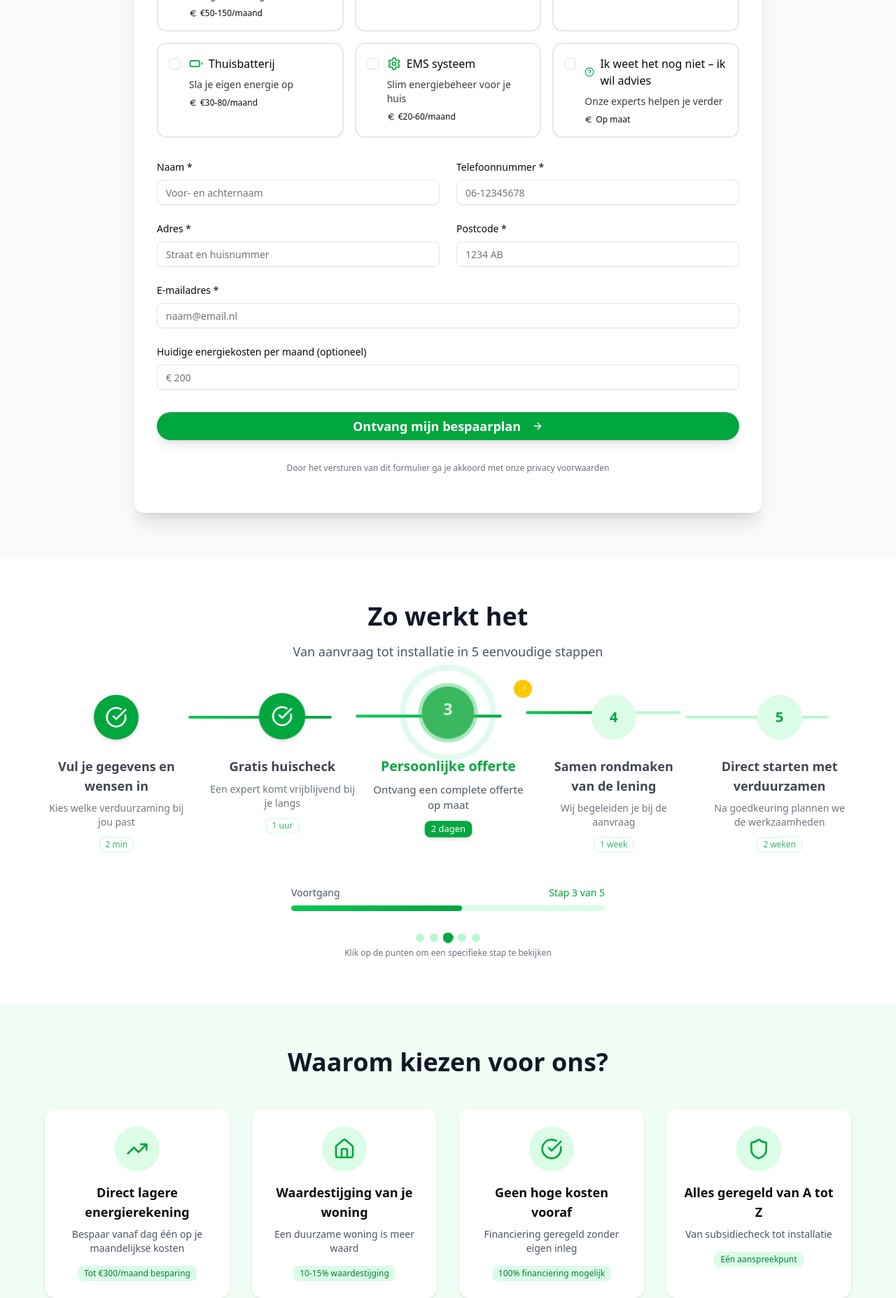
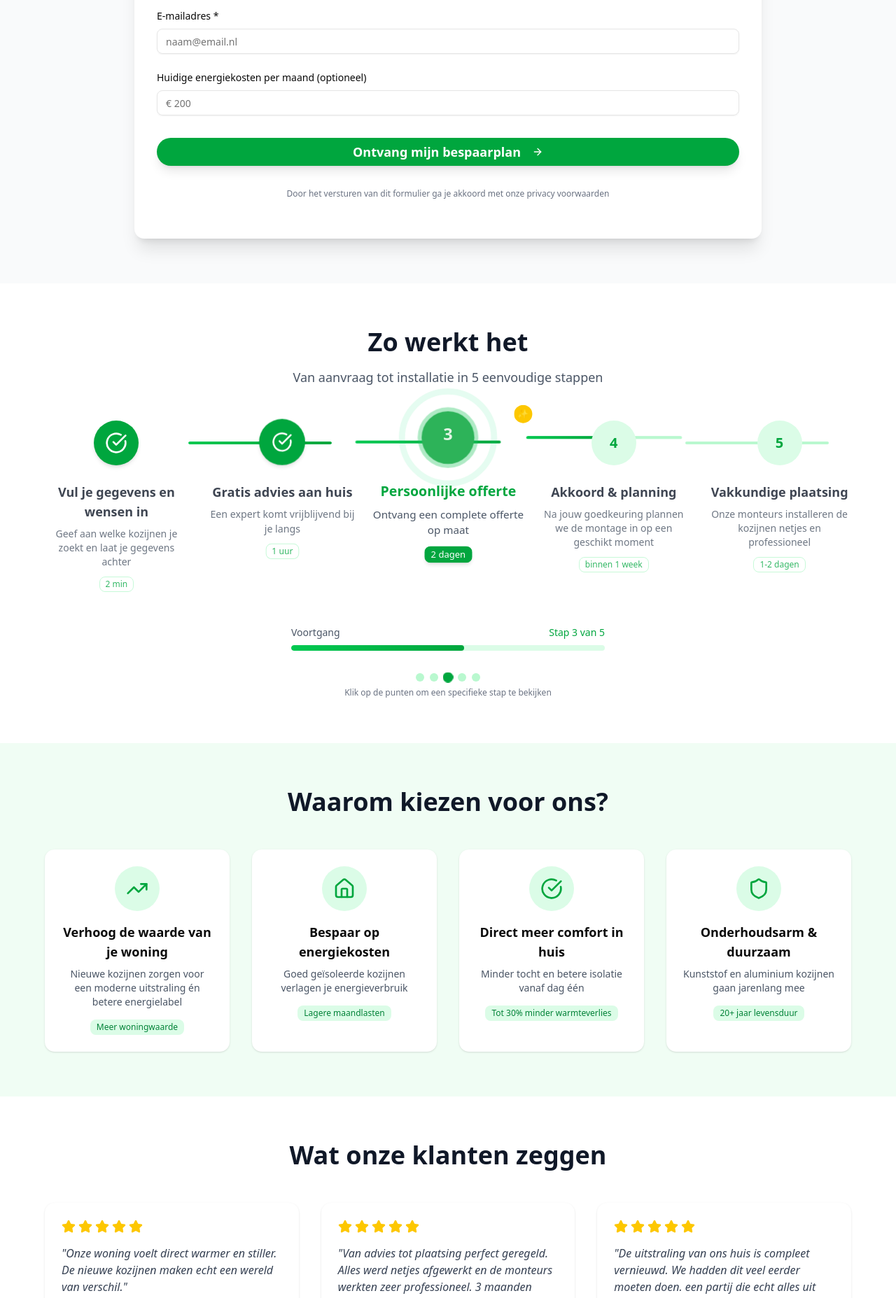
Before and after one commit to Zoubskes/renovobouw.nl, a React (Vite) app: page / in a window 1280 px wide. Shown: the part 1300-3155 px from the top of the page at 70% size. Built offline with nearby package versions, Linux system fonts and the light colour scheme.

Commit message:
Some changes

```diff
--- a/src/App.jsx
+++ b/src/App.jsx
@@ -121,37 +121,37 @@ function App() {
   ]
 
   const steps = [
-    { number: 1, title: 'Vul je gegevens en wensen in', description: 'Kies welke verduurzaming bij jou past', duration: '2 min' },
-    { number: 2, title: 'Gratis huischeck', description: 'Een expert komt vrijblijvend bij je langs', duration: '1 uur' },
+    { number: 1, title: 'Vul je gegevens en wensen in', description: 'Geef aan welke kozijnen je zoekt en laat je gegevens achter', duration: '2 min' },
+    { number: 2, title: 'Gratis advies aan huis', description: 'Een expert komt vrijblijvend bij je langs', duration: '1 uur' },
     { number: 3, title: 'Persoonlijke offerte', description: 'Ontvang een complete offerte op maat', duration: '2 dagen' },
-    { number: 4, title: 'Samen rondmaken van de lening', description: 'Wij begeleiden je bij de aanvraag', duration: '1 week' },
-    { number: 5, title: 'Direct starten met verduurzamen', description: 'Na goedkeuring plannen we de werkzaamheden', duration: '2 weken' }
+    { number: 4, title: 'Akkoord & planning', description: 'Na jouw goedkeuring plannen we de montage in op een geschikt moment', duration: 'binnen 1 week' },
+    { number: 5, title: 'Vakkundige plaatsing', description: 'Onze monteurs installeren de kozijnen netjes en professioneel', duration: '1-2 dagen' }
   ]
 
   const benefits = [
     {
       icon: TrendingUp,
-      title: 'Direct lagere energierekening',
-      description: 'Bespaar vanaf dag één op je maandelijkse kosten',
-      highlight: 'Tot €300/maand besparing'
+      title: 'Verhoog de waarde van je woning',
+      description: 'Nieuwe kozijnen zorgen voor een moderne uitstraling én betere energielabel',
+      highlight: 'Meer woningwaarde'
     },
     {
       icon: Home,
-      title: 'Waardestijging van je woning',
-      description: 'Een duurzame woning is meer waard',
-      highlight: '10-15% waardestijging'
+      title: 'Bespaar op energiekosten',
+      description: 'Goed geïsoleerde kozijnen verlagen je energieverbruik',
+      highlight: 'Lagere maandlasten'
     },
     {
       icon: CheckCircle,
-      title: 'Geen hoge kosten vooraf',
-      description: 'Financiering geregeld zonder eigen inleg',
-      highlight: '100% financiering mogelijk'
+      title: 'Direct meer comfort in huis',
+      description: 'Minder tocht en betere isolatie vanaf dag één',
+      highlight: 'Tot 30% minder warmteverlies'
     },
     {
       icon: Shield,
-      title: 'Alles geregeld van A tot Z',
-      description: 'Van subsidiecheck tot installatie',
-      highlight: 'Eén aanspreekpunt'
+      title: 'Onderhoudsarm & duurzaam',
+      description: 'Kunststof en aluminium kozijnen gaan jarenlang mee',
+      highlight: '20+ jaar levensduur'
     }
   ]
 
@@ -160,24 +160,21 @@ function App() {
       name: 'Familie van der Berg',
       location: 'Utrecht',
       rating: 5,
-      text: 'Dankzij het Nationaal Duurzaam Collectief besparen we nu €150 per maand op onze energierekening. De begeleiding was uitstekend!',
-      savings: '€150/maand',
+      text: 'Onze woning voelt direct warmer en stiller. De nieuwe kozijnen maken echt een wereld van verschil.',
       image: '👨‍👩‍👧‍👦'
     },
     {
       name: 'Jan en Marie Jansen',
       location: 'Amsterdam',
       rating: 5,
-      text: 'Binnen 3 maanden hadden we zonnepanelen en een warmtepomp. Alles werd perfect geregeld, van financiering tot installatie.',
-      savings: '€200/maand',
+      text: 'Van advies tot plaatsing perfect geregeld. Alles werd netjes afgewerkt en de monteurs werkten zeer professioneel. 3 maanden hadden we zonnepanelen en een warmtepomp. Alles werd perfect geregeld, van financiering tot installatie.',
       image: '👫'
     },
     {
       name: 'Peter de Vries',
       location: 'Rotterdam',
       rating: 5,
-      text: 'Eindelijk een partij die echt alles uit handen neemt. Onze woning is nu energieneutraal en we betalen minder dan voorheen.',
-      savings: '€180/maand',
+      text: 'De uitstraling van ons huis is compleet vernieuwd. We hadden dit veel eerder moeten doen. een partij die echt alles uit handen neemt. Onze woning is nu energieneutraal en we betalen minder dan voorheen.',
       image: '👨'
     }
   ]
@@ -330,47 +327,6 @@ function App() {
             <Card className="shadow-xl border-0 overflow-hidden">
               <CardContent className="p-8">
                 <form onSubmit={handleSubmit} className="space-y-8">
-                  {/* Sustainability Options */}
-                  <div>
-                    <Label className="text-lg font-semibold mb-6 block">Kies je verduurzamingsopties:</Label>
-                    <div className="grid grid-cols-1 md:grid-cols-2 lg:grid-cols-3 gap-4">
-                      {sustainabilityOptions.map((option, index) => {
-                        const IconComponent = option.icon
-                        const isSelected = formData.selectedOptions.includes(option.id)
-                        return (
-                          <div
-                            key={option.id}
-                            className={`p-4 border-2 rounded-xl cursor-pointer transition-all duration-300 hover:shadow-lg transform hover:-translate-y-1 ${
-                              isSelected
-                                ? `${getColorClasses(option.color)} shadow-md scale-105`
-                                : 'border-gray-200 hover:border-green-300 bg-white'
-                            }`}
-                            onClick={() => handleOptionChange(option.id)}
-                            style={{ animationDelay: `${index * 100}ms` }}
-                          >
-                            <div className="flex items-start gap-3">
-                              <Checkbox
-                                checked={isSelected}
-                                onChange={() => handleOptionChange(option.id)}
-                                className="mt-1"
-                              />
-                              <div className="flex-1">
-                                <div className="flex items-center gap-2 mb-2">
-                                  <IconComponent className={`w-5 h-5 ${isSelected ? '' : 'text-green-600'}`} />
-                                  <span className="font-medium">{option.label}</span>
-                                </div>
-                                <p className="text-sm opacity-80 mb-2">{option.description}</p>
-                                <div className="flex items-center gap-1 text-xs font-medium">
-                                  <Euro className="w-3 h-3" />
-                                  <span>{option.savings}</span>
-                                </div>
-                              </div>
-                            </div>
-                          </div>
-                        )
-                      })}
-                    </div>
-                  </div>
 
                   {/* Personal Information */}
                   <div className="grid grid-cols-1 md:grid-cols-2 gap-6">
@@ -698,7 +654,7 @@ function App() {
             Klaar om te starten?
           </h2>
           <p className="text-xl mb-8 opacity-90">
-            Doe nu de gratis check en ontvang binnen 24 uur je persoonlijke bespaarplan
+            Vraag vandaag nog een vrijblijvende offerte aan en ontvang binnen 24 uur een voorstel op maat.
           </p>
           <Button
             size="lg"
@@ -717,9 +673,9 @@ function App() {
           <div className="max-w-6xl mx-auto">
             <div className="grid grid-cols-1 md:grid-cols-3 gap-8">
               <div>
-                <h3 className="text-xl font-bold mb-4">Nationaal Duurzaam Collectief</h3>
+                <h3 className="text-xl font-bold mb-4">Renovobouw</h3>
                 <p className="text-gray-300 mb-4">
-                  Samen maken we Nederland duurzamer. Wij regelen alles van A tot Z voor jouw woningverduurzaming.
+                  Maak je huis klaar voor de toekomst met nieuwe kozijnen. Wij begeleiden je van begin tot eind.
                 </p>
                 <div className="flex gap-4">
                   <Badge variant="outline" className="text-white border-white hover:bg-white hover:text-gray-900">
@@ -742,7 +698,7 @@ function App() {
                   </div>
                   <div className="flex items-center gap-2 hover:text-white transition-colors">
                     <Mail className="w-4 h-4" />
-                    <span>info@nationaalduurzaamcollectief.nl</span>
+                    <span>info@renovobouw.nl</span>
                   </div>
                   <div className="flex items-center gap-2 hover:text-white transition-colors">
                     <MapPin className="w-4 h-4" />
@@ -763,7 +719,7 @@ function App() {
             </div>
 
             <div className="border-t border-gray-700 mt-8 pt-8 text-center text-gray-400">
-              <p>&copy; 2024 Nationaal Duurzaam Collectief. Alle rechten voorbehouden.</p>
+              <p>&copy; 2026 Renovobouw. Alle rechten voorbehouden.</p>
             </div>
           </div>
         </div>
```
